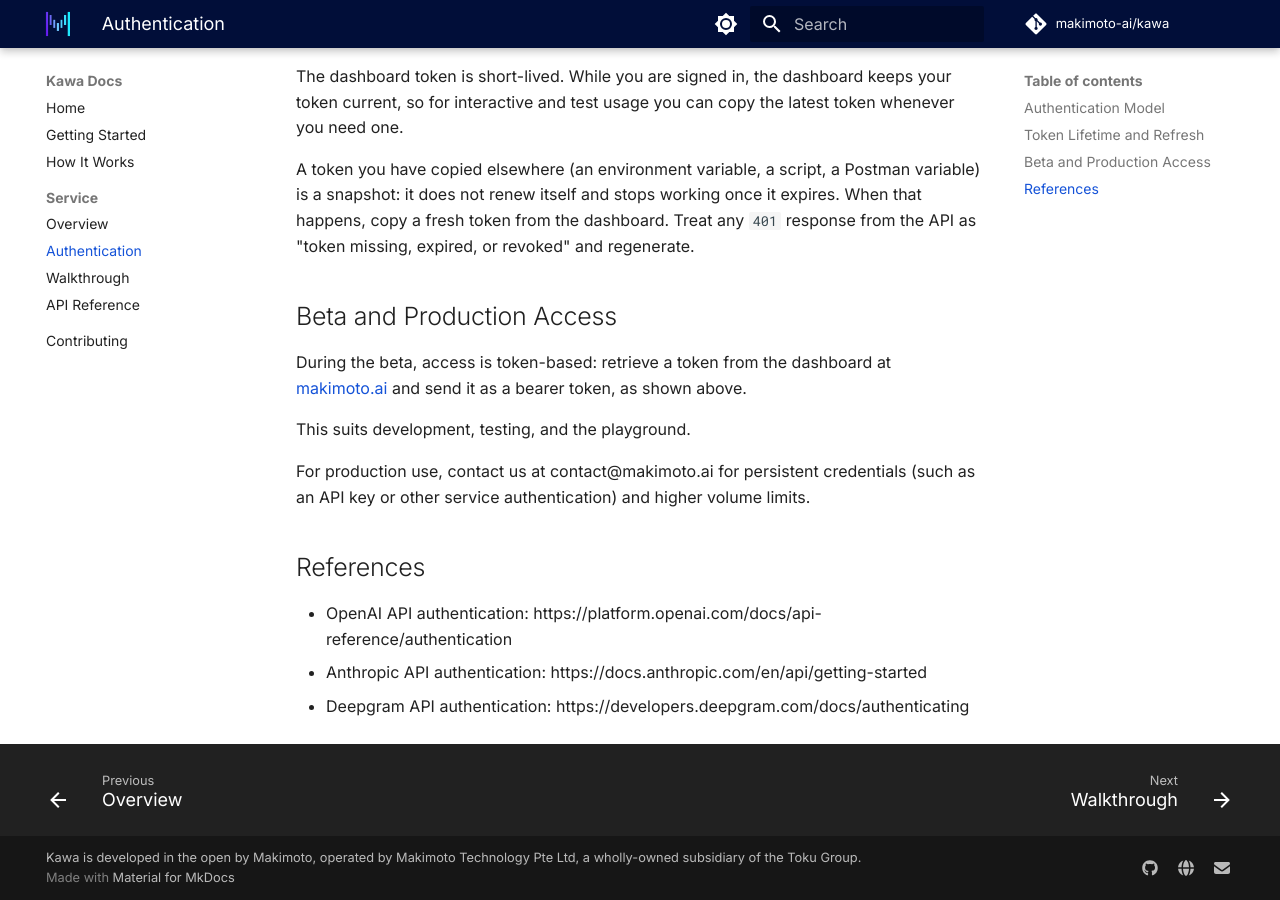
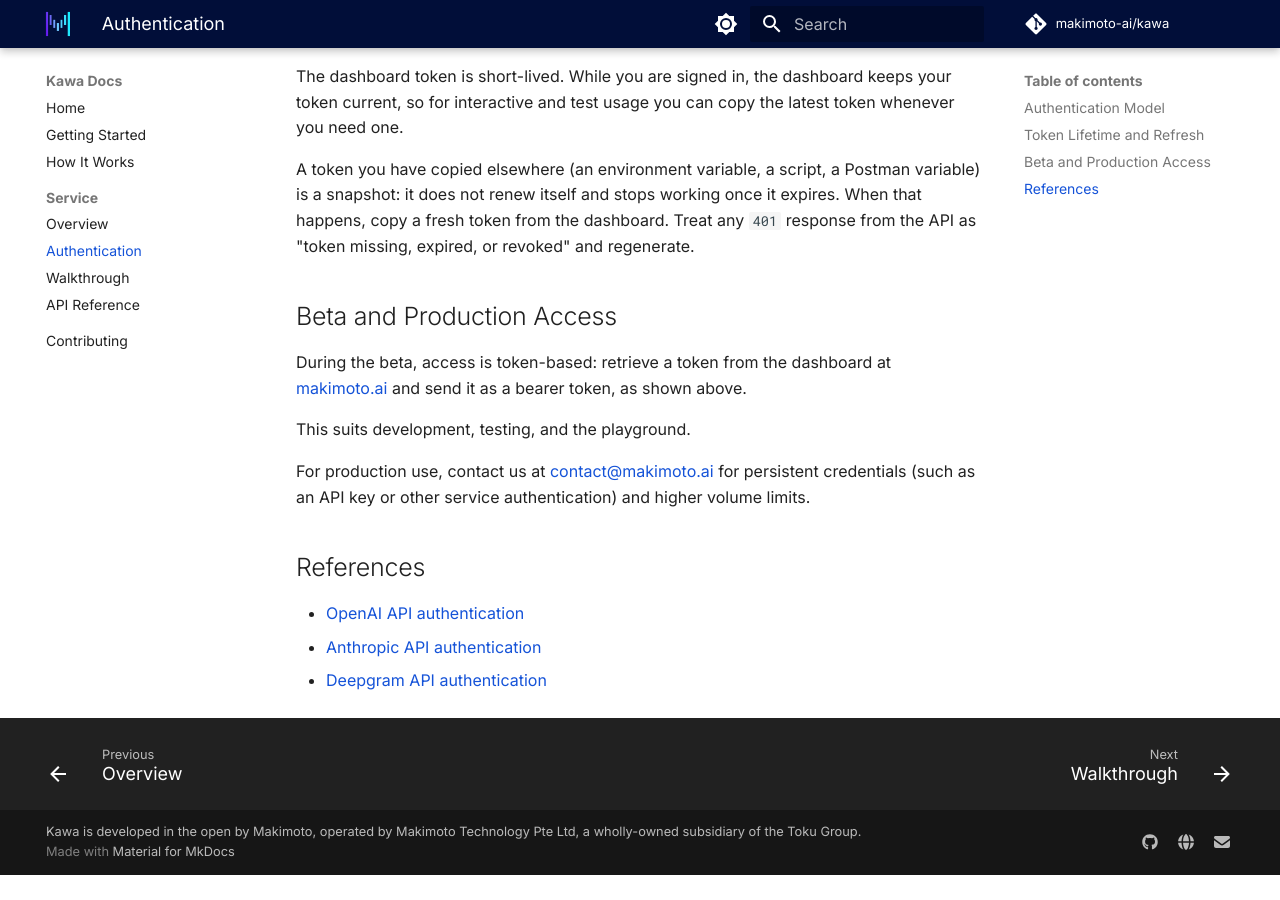
Before and after one commit to makimoto-ai/kawa, an MkDocs documentation site: the page built from docs/service/authentication.md, in a window 1280 px wide and 900 px high, scrolled down 691 px. Built offline with MkDocs 1.6.1 and Material for MkDocs 9.7.7, drawn with Linux system fonts in a browser that asks for light colours; comment, search, counter and statistics services are not loaded; after the commit the page ends 1566 px from its top, so only the background shows below that; some of the changed lines change nothing that is shown.

Commit message:
docs: fixed links

```diff
--- a/docs/service/authentication.md
+++ b/docs/service/authentication.md
@@ -32,10 +32,10 @@
 
 This suits development, testing, and the playground.
 
-For production use, contact us at contact@makimoto.ai for persistent credentials (such as an API key or other service authentication) and higher volume limits.
+For production use, contact us at [contact@makimoto.ai](mailto:contact@makimoto.ai) for persistent credentials (such as an API key or other service authentication) and higher volume limits.
 
 ## References
 
-- OpenAI API authentication: https://platform.openai.com/docs/api-reference/authentication
-- Anthropic API authentication: https://docs.anthropic.com/en/api/getting-started
-- Deepgram API authentication: https://developers.deepgram.com/docs/authenticating
+- [OpenAI API authentication](https://platform.openai.com/docs/api-reference/authentication)
+- [Anthropic API authentication](https://docs.anthropic.com/en/api/getting-started)
+- [Deepgram API authentication](https://developers.deepgram.com/docs/authenticating)
```
